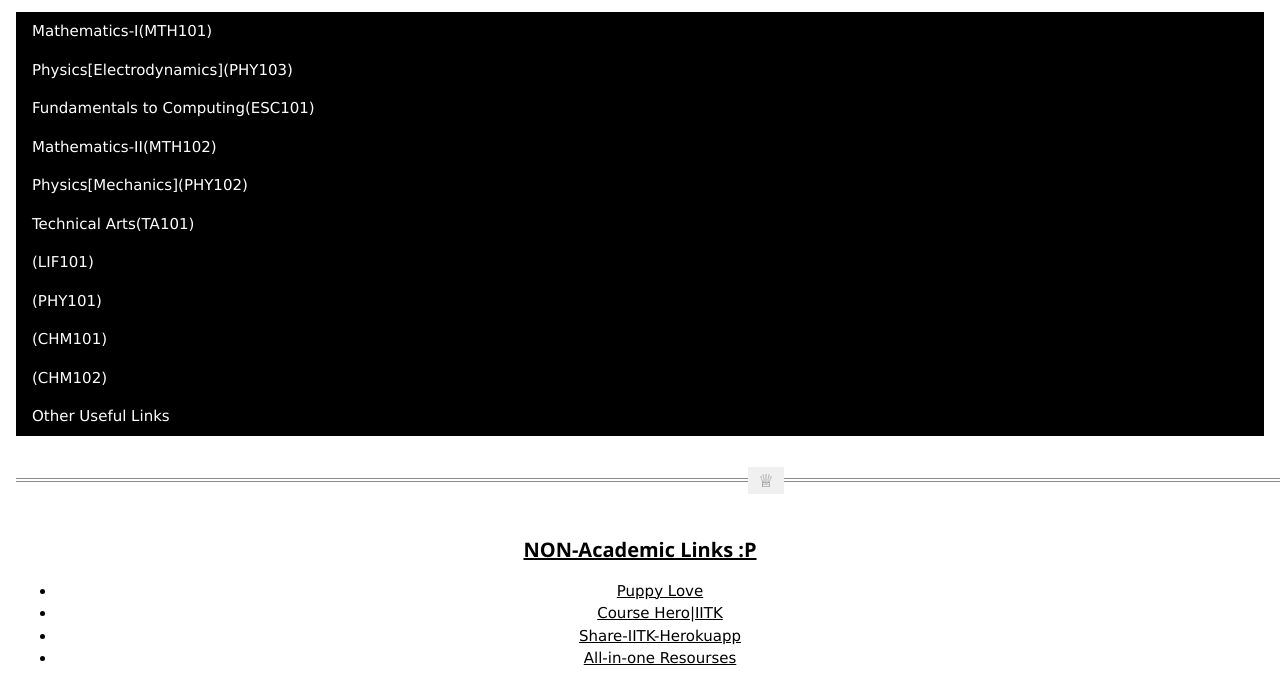
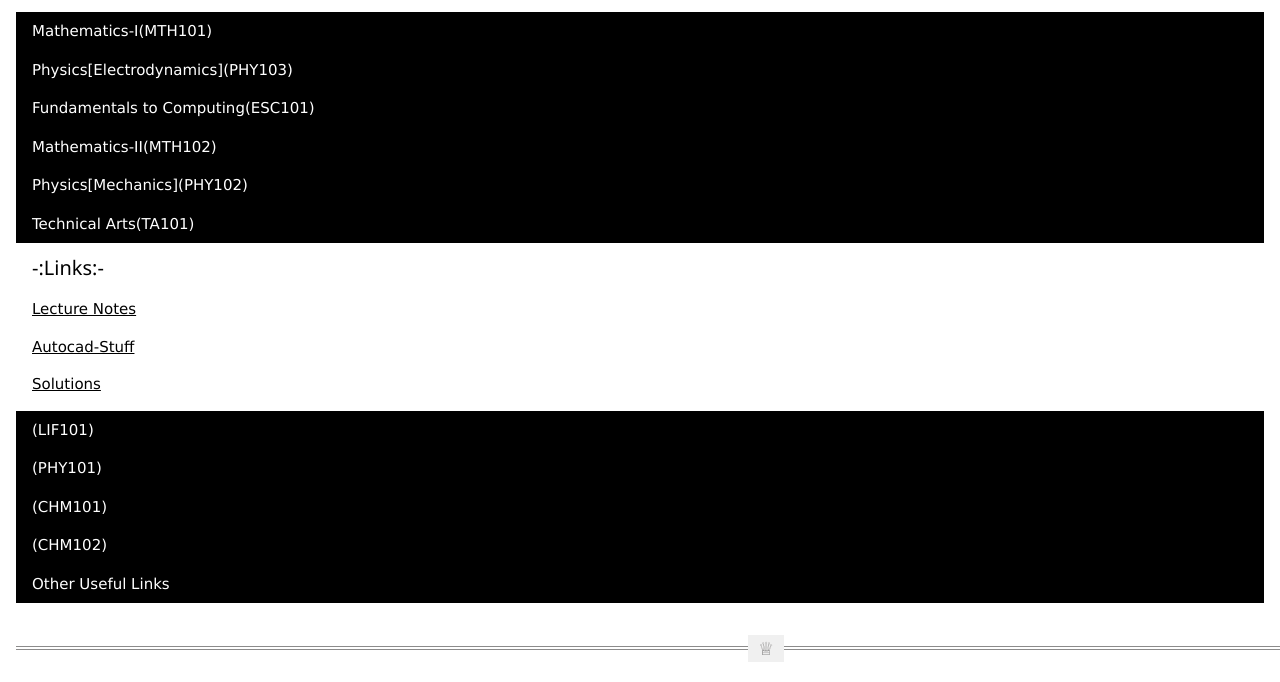
Before and after one commit to shubhsherl/myweb, a plain HTML site: page reso.html in a window 1280 px wide. Both pictures are taken after a click on the button "Technical Arts(TA101)". Shown: the part 118-800 px from the top of the page. Drawn offline with Linux system fonts and the light colour scheme.

Commit message:
Update reso.html

```diff
--- a/reso.html
+++ b/reso.html
@@ -64,7 +64,7 @@
 
 </div>
 <button onclick="myFunction('Demo6')" class="w3-btn w3-block w3-black w3-left-align">Technical Arts(TA101)</button>
-<div id="Demo7" class="w3-container w3-hide">
+<div id="Demo6" class="w3-container w3-hide">
 <h4>-:Links:-</h4>
  <p><a href="https://drive.google.com/drive/folders/0BxcGi5CFJQg1S0pjZlRrdU1CQk0" alt="TA101|Notes" title="https://drive.google.com/drive/folders/0BxcGi5CFJQg1S0pjZlRrdU1CQk0">Lecture Notes</a></p>
  <p><a href="https://drive.google.com/drive/folders/0BxcGi5CFJQg1UXdsdVhNWmg5c1U" alt="TA101|Autocad" title="https://drive.google.com/drive/folders/0BxcGi5CFJQg1UXdsdVhNWmg5c1U">Autocad-Stuff</a></p>
```
